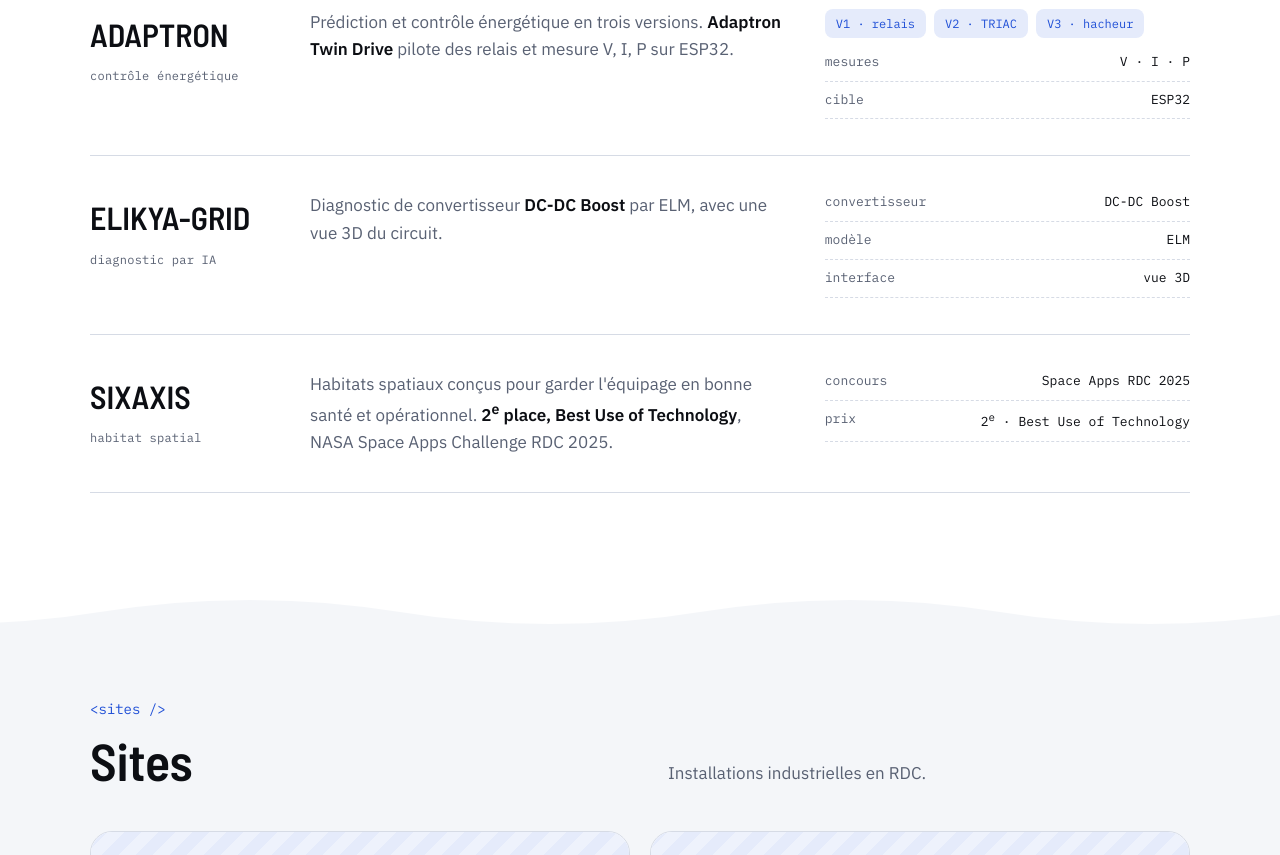
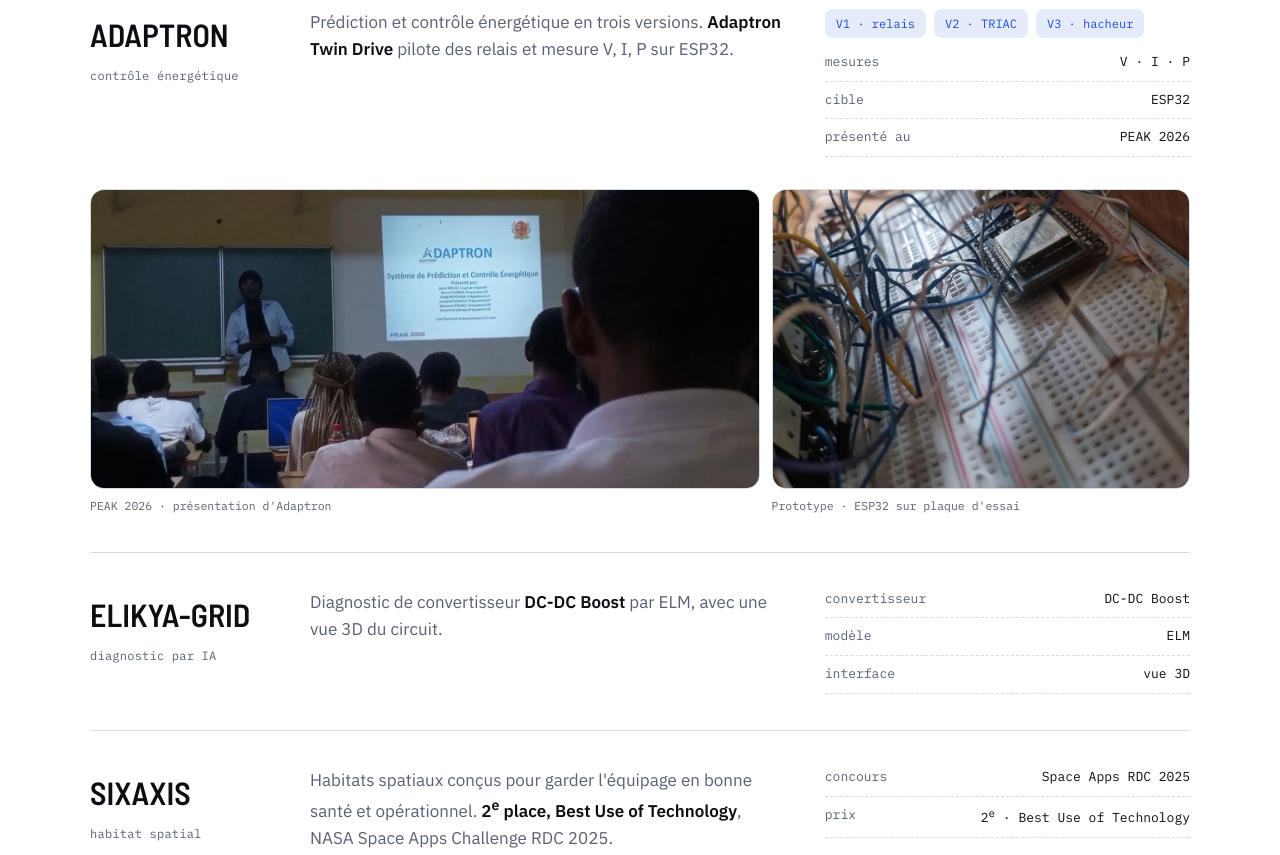
Before and after one commit to SIDIS17/ms-techniker-site, a plain HTML site: page index.html in a window 1280 px wide. Shown: the part 2640-3495 px from the top of the page. Drawn offline with Linux system fonts and the light colour scheme.

Commit message:
Adaptron : photos du PEAK 2026 et du prototype, actualité
Co-Authored-By: Claude Opus 5.5 <noreply@anthropic.com>
Claude-Session: https://claude.ai/code/session_016Kudd9TNsqhEiHqFVHSMHv

```diff
--- a/index.html
+++ b/index.html
@@ -154,6 +154,9 @@ section{padding:clamp(56px,8vw,104px) 0}
 .shots figure{margin:0;display:flex;flex-direction:column;gap:8px}
 .shots img{width:100%;aspect-ratio:4/3;object-fit:cover;border-radius:14px;border:1px solid var(--line);background:#e9edf5}
 .shots figure:first-child img{object-fit:contain;background:linear-gradient(180deg,#b9c7e3,#eef2f9)}
+.shots-2{grid-template-columns:1.6fr 1fr}
+.shots-2 img,.shots-2 figure:first-child img{aspect-ratio:auto;height:300px;object-fit:cover;background:#e9edf5}
+@media (max-width:640px){.shots-2 img,.shots-2 figure:first-child img{height:150px}}
 .shots figcaption{font-family:var(--f-mono);font-size:11.5px;color:var(--muted)}
 @media (max-width:900px){.shots{grid-template-columns:1fr 1fr}}
 .teamphoto{margin:0 0 20px;display:grid;grid-template-columns:1.6fr 1fr;gap:28px;align-items:end;background:var(--ink);color:var(--on-ink);border-radius:var(--r);overflow:hidden}
@@ -640,8 +643,15 @@ footer .brand span{font-size:17px}
             <ul class="facts">
               <li><span>mesures</span><span>V · I · P</span></li>
               <li><span>cible</span><span>ESP32</span></li>
+              <li><span>présenté au</span><span>PEAK 2026</span></li>
             </ul>
           </div>
+          <figure class="gallery" aria-label="Adaptron en images">
+            <div class="shots shots-2">
+              <figure><img src="img/adaptron-peak2026.jpg" alt="Présentation d'Adaptron, système de prédiction et contrôle énergétique, devant une salle au PEAK 2026" loading="lazy"><figcaption>PEAK 2026 · présentation d'Adaptron</figcaption></figure>
+              <figure><img src="img/adaptron-prototype.jpg" alt="Prototype Adaptron : carte ESP32 et câblage sur plaque d'essai" loading="lazy"><figcaption>Prototype · ESP32 sur plaque d'essai</figcaption></figure>
+            </div>
+          </figure>
         </article>
         <article class="project">
           <div class="pname">Elikya-Grid<small>diagnostic par IA</small></div>
@@ -807,6 +817,7 @@ footer .brand span{font-size:17px}
         <p>L'avancement de nos projets.</p>
       </div>
       <div class="news">
+        <article class="post"><time datetime="2026">2026</time><div><h3>Adaptron présenté au PEAK 2026</h3><p>Notre système de prédiction et de contrôle énergétique, présenté avec le Club Électricité et Automatique.</p></div></article>
         <article class="post"><time datetime="2025">2025</time><div><h3>Sixaxis primé au Space Apps Challenge</h3><p>2<sup>e</sup> place et prix Best Use of Technology au NASA Space Apps Challenge RDC 2025.</p></div></article>
         <article class="post"><span class="when">réalisé</span><div><h3>Notre stand au Forum du génie scientifique congolais</h3><p>L'équipe a présenté au public un coffret de démonstration conçu et câblé à l'atelier.</p></div></article>
         <article class="post"><time datetime="2026-11">nov. 2026</time><div><h3>Le site MS Techniker est en ligne</h3><p>Nos projets, nos sites d'intervention et nos cinq équipes sont désormais présentés sur une même page.</p></div></article>
```
Also changed, not shown: img/adaptron-peak2026.jpg (added), img/adaptron-prototype.jpg (added).
